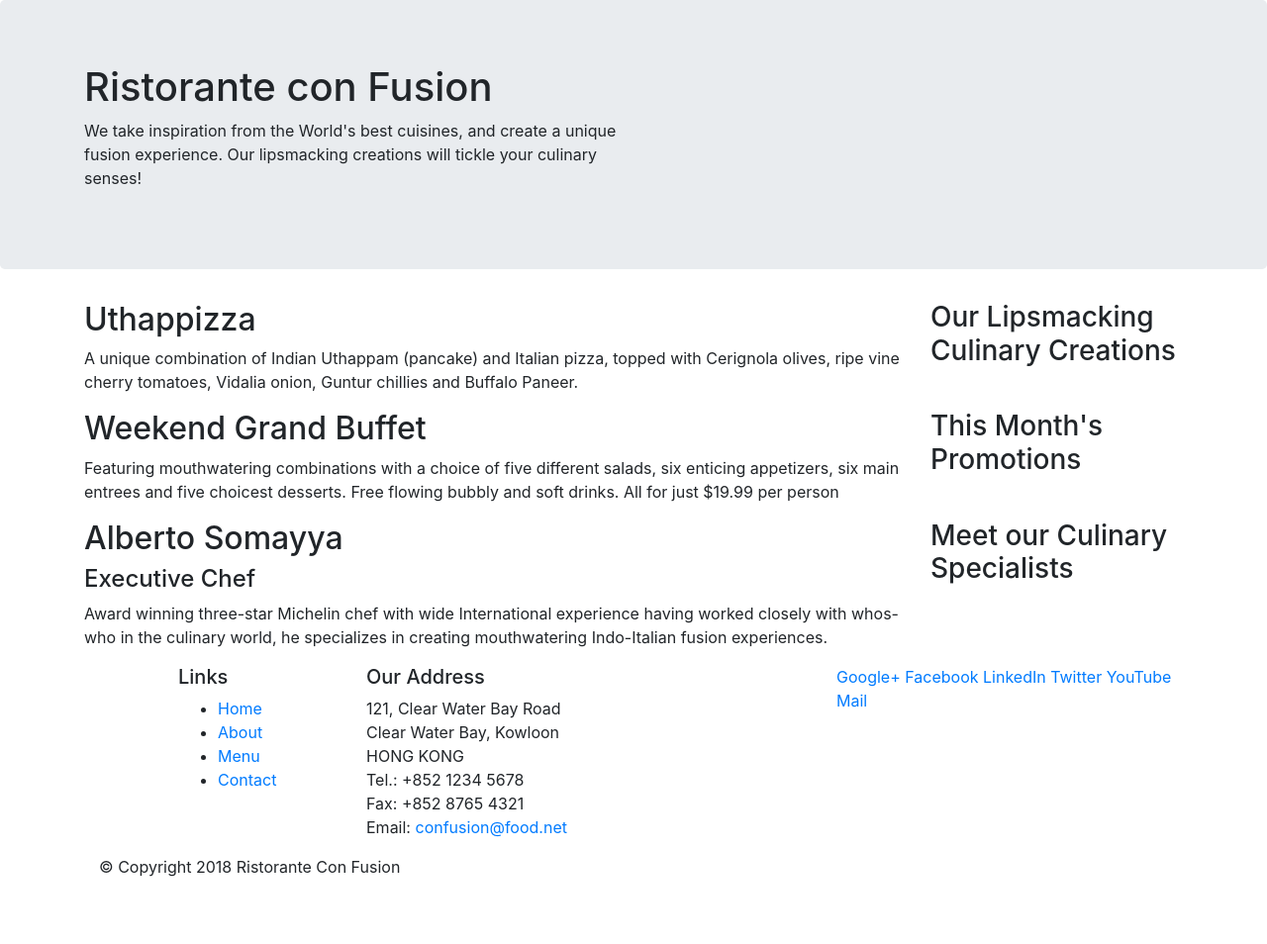
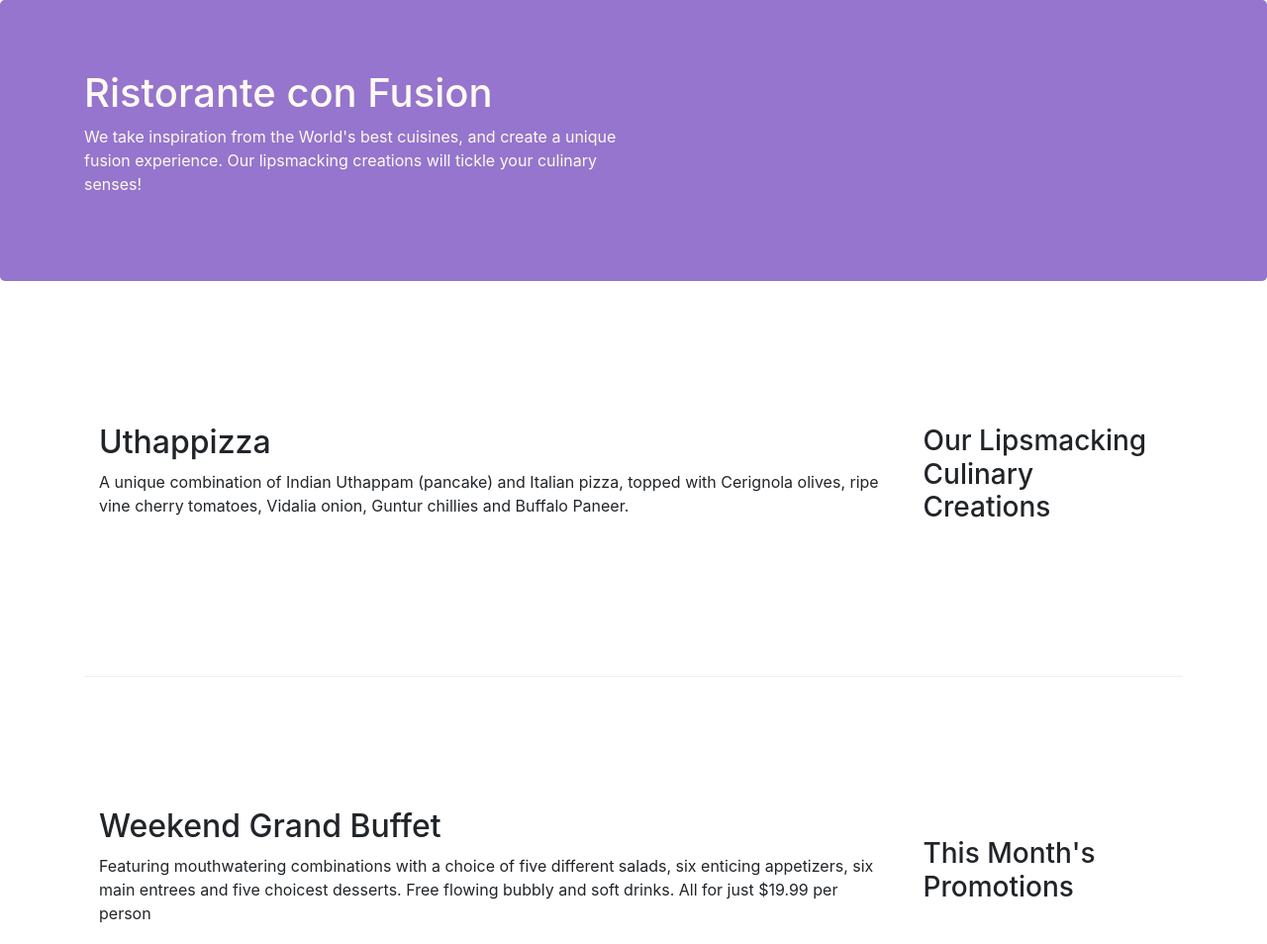
Before and after one commit to ArtemiiimetrA/front-end-coursera, a website: page week-1/conFusion/index.html in a window 1280 px wide. Shown: the top 954 px of the page at 99% size. Before the commit the page ends 904 px from the top, so only its background shows below. Drawn offline with nearby package versions, Linux system fonts and the light colour scheme.

Commit message:
Bootstrap Grid Part 2

```diff
--- /dev/null
+++ b/week-1/conFusion/css/style.css
@@ -0,0 +1,30 @@
+.row-header {
+    margin: 0 auto;
+    padding: 0 auto;
+}
+
+.row-content {
+    margin: 0 auto;
+    padding: 50px 0 50px 0;
+    border-bottom: 1px ridge;
+    min-height: 400px;
+}
+
+.footer {
+    background-color: #d1c4e9;
+    margin: 0 auto;
+    padding: 20px 0 20px 0;
+}
+
+.jumbotron {
+    padding: 70px 30px 70px 30px;
+    margin: 0 auto;
+    background: #9575cd;
+    color: floralwhite;
+}
+
+.address {
+    font-size: 80%;
+    margin: 0;
+    color: #0f0f0f;
+}
--- a/week-1/conFusion/index.html
+++ b/week-1/conFusion/index.html
@@ -9,13 +9,14 @@
 
     <!-- Bootstrap CSS -->
     <link rel="stylesheet" href="node_modules/bootstrap/dist/css/bootstrap.min.css">
+    <link rel="stylesheet" href="css/style.css">
 
     <title>Ristorante Con Fusion</title>
 </head>
 
 <body>
 
-    <header class="jumbotron">
+    <header class="jumbotron header">
         <div class="container">
             <div class="row">
                 <div class="col-12 col-sm-6">
@@ -29,7 +30,7 @@
     </header>
 
     <div class="container">
-        <div class="row">
+        <div class="row  row-content align-items-center">
             <div class="col-12 col-sm-4 order-sm-last col-md-3">
                 <h3>Our Lipsmacking Culinary Creations</h3>
             </div>
@@ -40,7 +41,7 @@
         </div>
 
 
-        <div class="row">
+        <div class="row row-content align-items-center">
             <div class="col-12 col-sm-4 order-sm-last col-md-3">
                 <h3>This Month's Promotions</h3>
             </div>
@@ -50,7 +51,7 @@
             </div>
         </div>
 
-        <div class="row">
+        <div class="row row-content align-items-center">
             <div class="col-12 col-sm-4 order-sm-last col-md-3">
                 <h3>Meet our Culinary Specialists</h3>
             </div>
@@ -62,12 +63,12 @@
         </div>
     </div>
 
-    <footer>
+    <footer class="footer">
         <div class="container">
             <div class="row">
                 <div class="col-4 offset-1 col-sm-2">
                     <h5>Links</h5>
-                    <ul>
+                    <ul class="list-unstyled">
                         <li><a href="#">Home</a></li>
                         <li><a href="#">About</a></li>
                         <li><a href="#">Menu</a></li>
@@ -85,8 +86,8 @@
 		              Email: <a href="mailto:confusion@food.net">confusion@food.net</a>
 		           </address>
                 </div>
-                <div class="col-12 col-sm-4">
-                    <div>
+                <div class="col-12 col-sm-4 align-self-center">
+                    <div class="text-center">
                         <a href="http://google.com/+">Google+</a>
                         <a href="http://www.facebook.com/profile.php?id=">Facebook</a>
                         <a href="http://www.linkedin.com/in/">LinkedIn</a>
@@ -96,8 +97,8 @@
                     </div>
                 </div>
            </div>
-           <div class="col-auto">
-                <div>
+           <div class="row justify-content-center">
+                <div class="col-auto">
                     <p>© Copyright 2018 Ristorante Con Fusion</p>
                 </div>
            </div>
```
